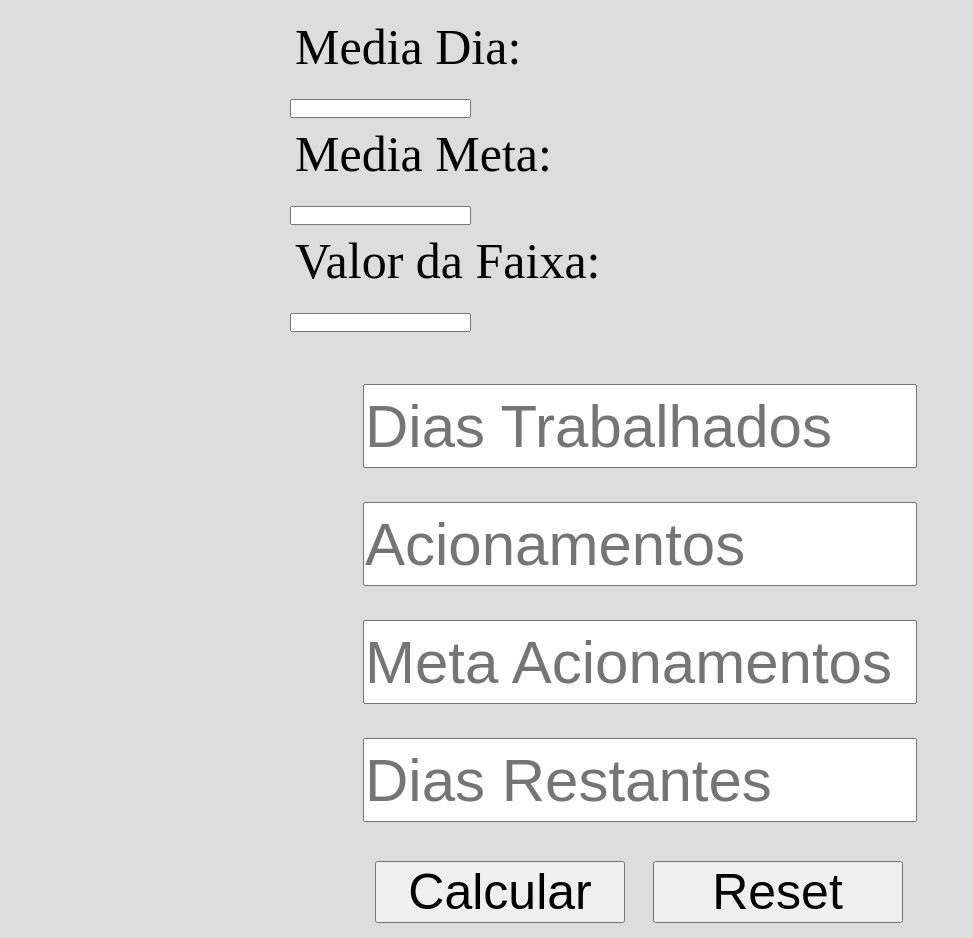
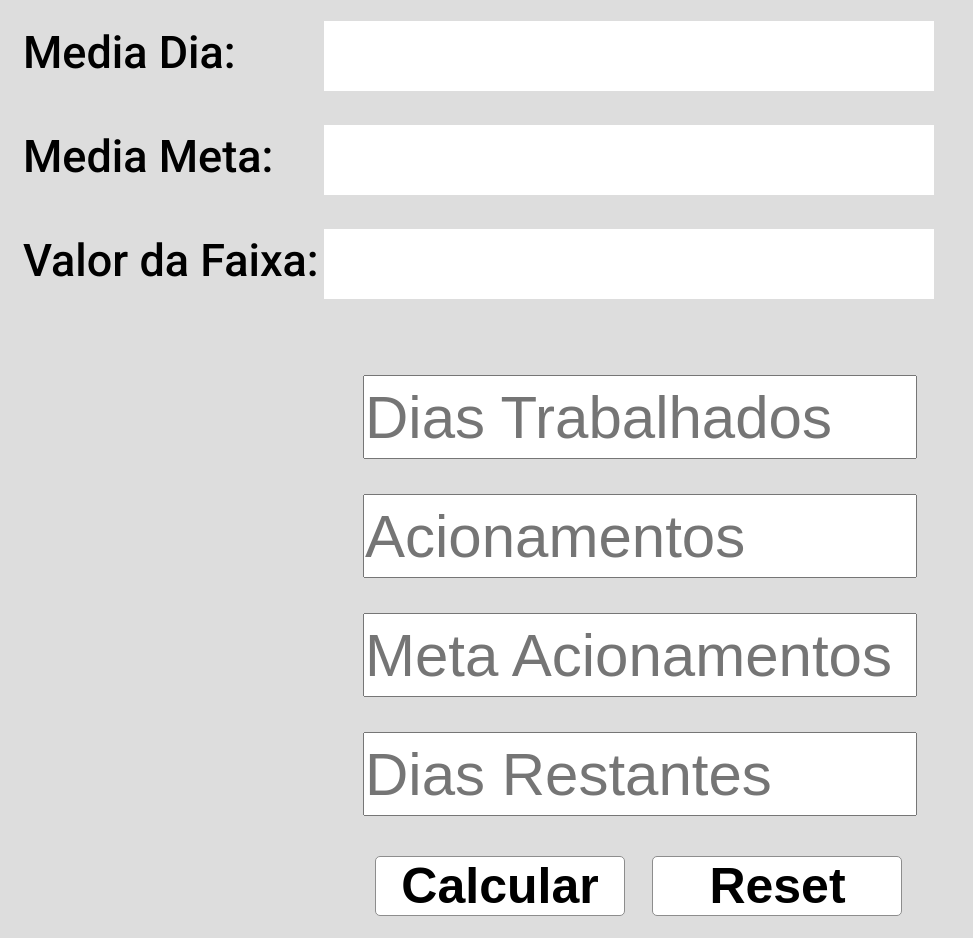
Before and after one commit to Matthew1996i/CalculoMedia, a plain HTML site: page index.html in a window 1280 px wide. Shown: the part 260-1198 px from the top of the page, without its empty margins (0-973 px from the left). Drawn offline with Linux system fonts and the light colour scheme.

Commit message:
Update style.css

```diff
--- a/css/style.css
+++ b/css/style.css
@@ -1,6 +1,16 @@
 /*Formatação inicial para Dispositivos Mobile com largura de 980px*/
 
 @import url('https://fonts.googleapis.com/css?family=Roboto+Condensed|Roboto:500,700');
+
+/*
+    Fontes para usar no codigo:
+
+    font-family: 'Roboto', sans-serif;
+    font-family: 'Roboto Condensed', sans-serif;
+
+
+
+*/
 
 *{
     margin: 0;
@@ -8,6 +18,7 @@
 }
 
 body{
+    font-family: 'Roboto', sans-serif;
     background-color: #dddddd;
 }
 
@@ -62,7 +73,6 @@ ul li{
 }
 
 #formProAtivo{
-    width:700px;
     padding: 5px;
     font-size: 30px;
     margin:0 auto;
@@ -90,27 +100,42 @@ ul li{
     display: inline-table;
     font-size: 50px;
     width: 250px;
+    color:#000;
+    font-weight: 700;
+    background-color: rgb(255, 255, 255);
+    border: 1px solid rgb(141, 141, 141);
+    border-radius:5px;
 }
 
 .visualizacao{
     display: inline-block;
-    width:100%;
     padding-bottom: 50px;
-   /* border: 1px solid orange;*/
+    /*border: 1px solid orange;*/
 }
 
 .visualizacao span{
-    font-size: 50px;
+    font-size: 45px;
     display: inline-block;
-    width: 100%;
     padding: 5px;
     margin-bottom: 5px;
    /* border: 1px solid red;*/
+
 }
 
-.visualizacao span input{
-    font-size: 60px;
+.visualizacao div{
+   /* border: 1px solid red;*/
+    margin-bottom: 20px;
+    padding: 8px;
+}
+
+.visualizacao input{
+    float: right;
+    width: 610px;
+    height:70px;
+    font-size: 50px;
     color:rgb(189, 189, 189);
+    background-color: rgb(255, 255, 255);
+    border: none;
 }
 
 #spanRota{
```
